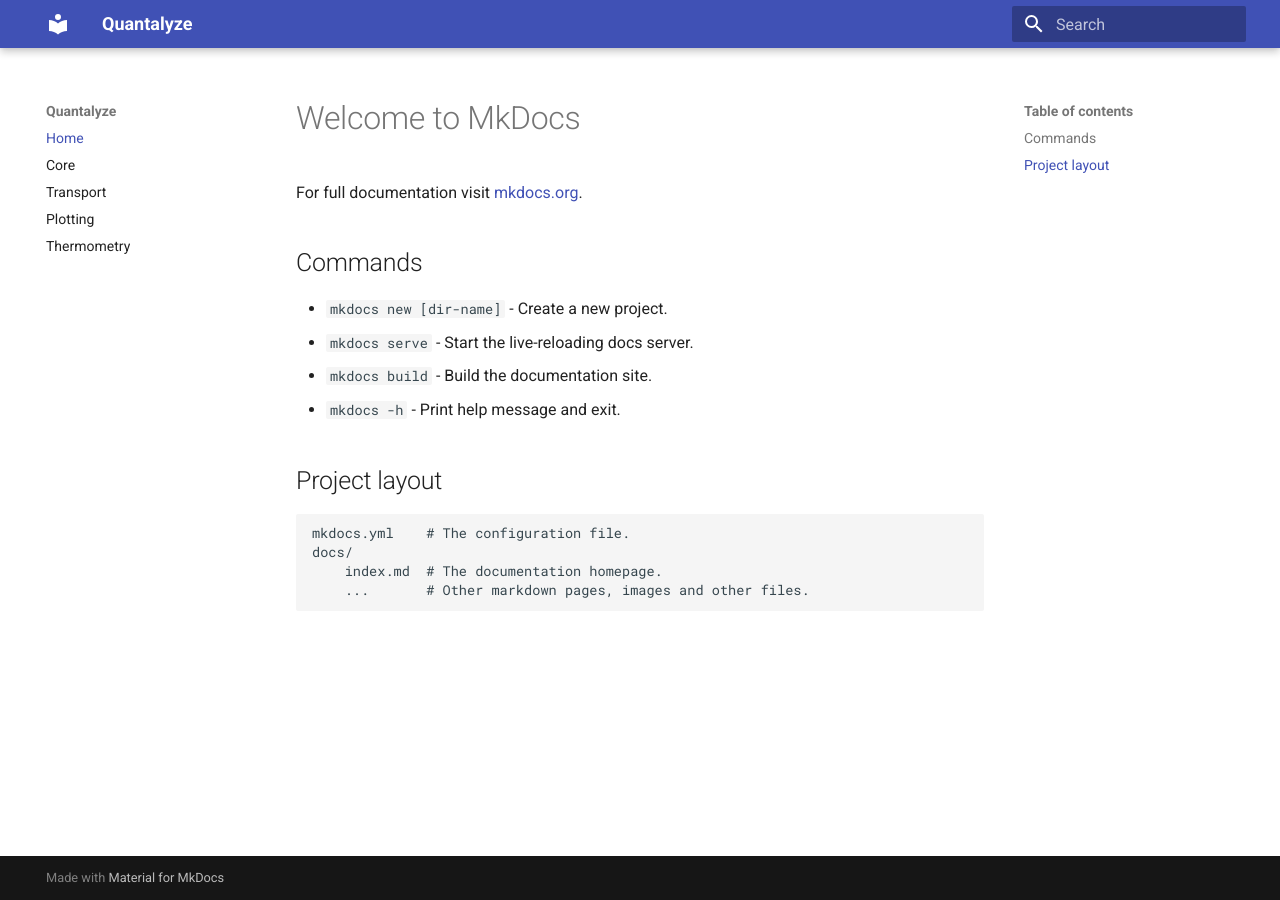
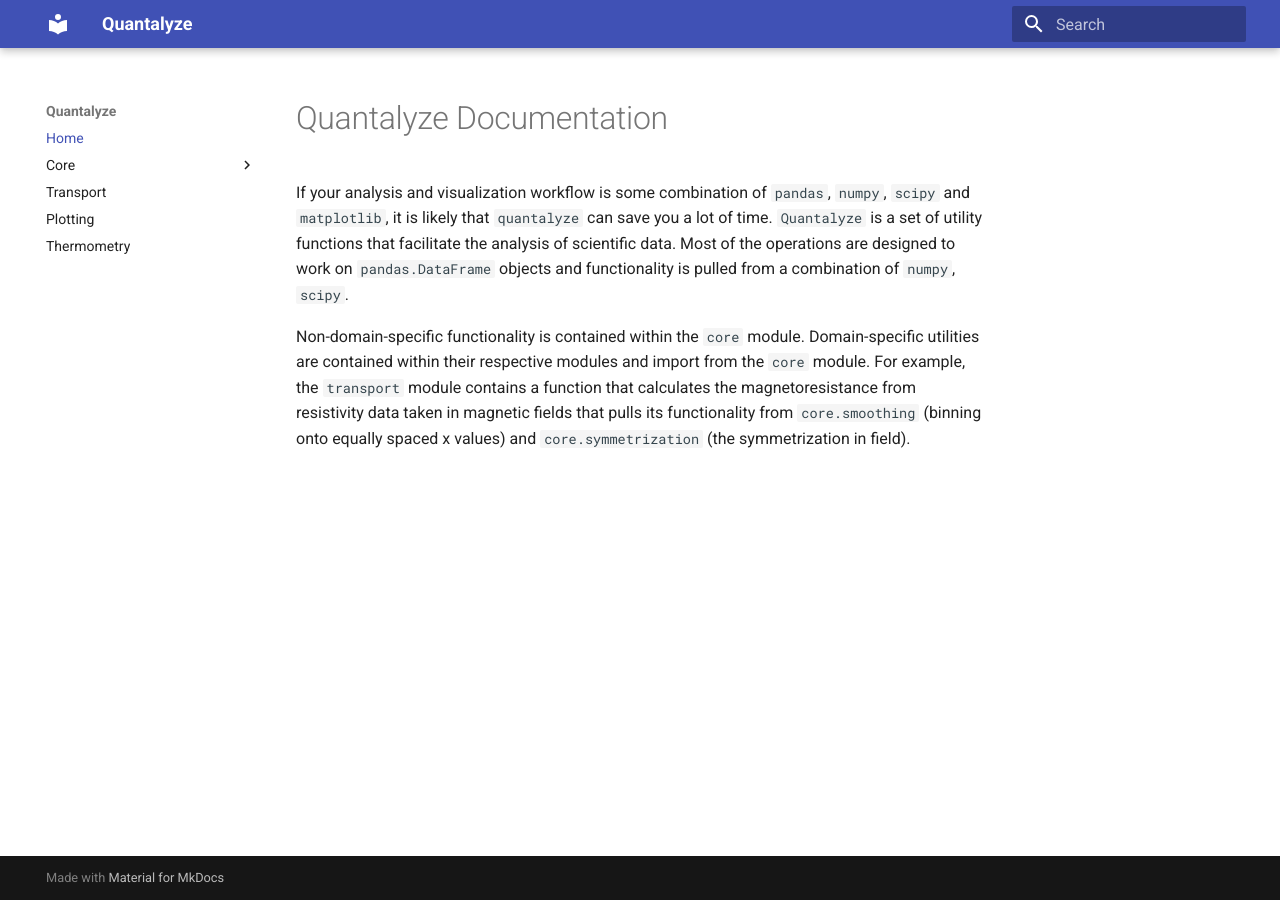
Before and after one commit to jakeayres/Quantalyze, an MkDocs documentation site: the page built from docs/index.md, in a window 1280 px wide. Built offline with MkDocs 1.6.1 and Material for MkDocs 9.7.7, drawn with Linux system fonts in a browser that asks for light colours.

Commit message:
Revise documentation and enhance structure for fitting and transport modules; add examples for fitting usage

```diff
--- a/docs/index.md
+++ b/docs/index.md
@@ -1,17 +1,5 @@
-# Welcome to MkDocs
+# Quantalyze Documentation
 
-For full documentation visit [mkdocs.org](https://www.mkdocs.org).
+If your analysis and visualization workflow is some combination of `pandas`, `numpy`, `scipy` and `matplotlib`, it is likely that `quantalyze` can save you a lot of time. `Quantalyze` is a set of utility functions that facilitate the analysis of scientific data. Most of the operations are designed to work on `pandas.DataFrame` objects and functionality is pulled from a combination of `numpy`, `scipy`.
 
-## Commands
-
-* `mkdocs new [dir-name]` - Create a new project.
-* `mkdocs serve` - Start the live-reloading docs server.
-* `mkdocs build` - Build the documentation site.
-* `mkdocs -h` - Print help message and exit.
-
-## Project layout
-
-    mkdocs.yml    # The configuration file.
-    docs/
-        index.md  # The documentation homepage.
-        ...       # Other markdown pages, images and other files.
+Non-domain-specific functionality is contained within the `core` module. Domain-specific utilities are contained within their respective modules and import from the `core` module. For example, the `transport` module contains a function that calculates the magnetoresistance from resistivity data taken in magnetic fields that pulls its functionality from `core.smoothing` (binning onto equally spaced x values) and `core.symmetrization` (the symmetrization in field).
--- a/mkdocs.yml
+++ b/mkdocs.yml
@@ -1,7 +1,12 @@
 site_name: Quantalyze
 nav:
   - Home: index.md
-  - Core: core.md
+  - Core:
+      - Overview: core.md
+      - Fitting: fitting.md
+      - Differentiation: differentiation.md
+      - Smoothing: smoothing.md
+      - Symmetrization: symmetrization.md
   - Transport: transport.md
   - Plotting: plotting.md
   - Thermometry: thermometry.md
```
Also changed, not shown: docs/fitting.md (added, +79 -0 lines), docs/transport.md (+3 -0 lines), docs/differentiation.md (added), docs/smoothing.md (added), docs/symmetrization.md (added), 1 other file.
